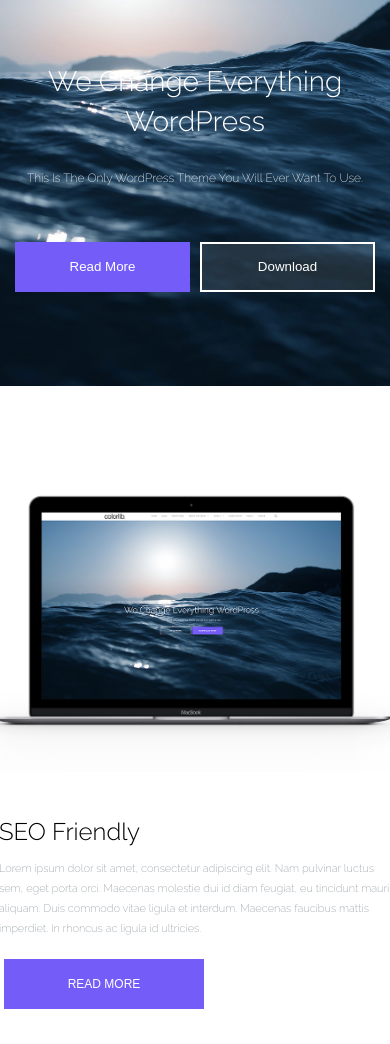
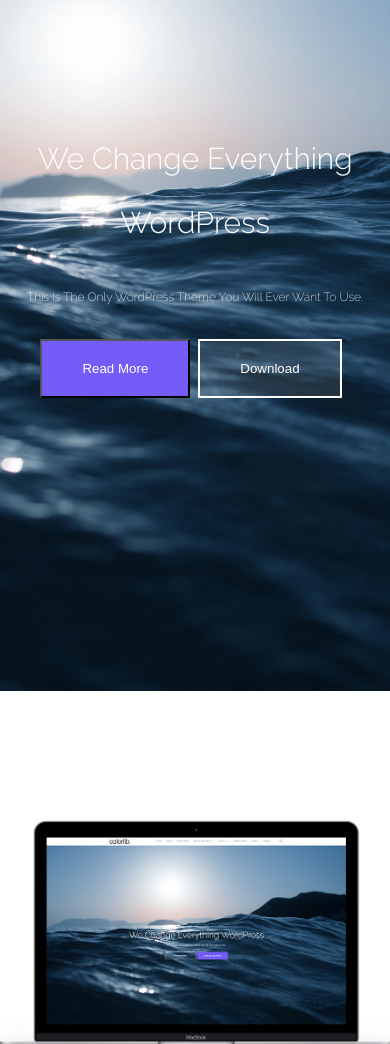
Before and after one commit to Procoderrs/ShapelyDemo, a plain HTML site: page index.html in a window 390 px wide. Shown: the part 215-1259 px from the top of the page. Drawn offline with Linux system fonts and the light colour scheme.

Commit message:
fixLayout

```diff
--- a/assets/css/section.css
+++ b/assets/css/section.css
@@ -1,3 +1,7 @@
+/* * {
+	border: 1px solid red;
+} */
+
 #section1 {
 	background-image: url("../images/shapelydemo.jpg");
 	background-attachment: fixed;
@@ -15,8 +19,6 @@
 	flex-direction: column;
 	align-items: center;
 	text-align: center;
-	width: 700px;
-	height: 300px;
 }
 
 .heading h1 {
@@ -25,9 +27,10 @@
 	line-height: 64px;
 	color: white;
 	text-transform: capitalize;
-	height: 150px;
-	width: 700px;
-	margin-top: -20px;
+
+	padding-right: 80px;
+	padding-left: 80px;
+	padding-top: 20px;
 	text-align: center;
 	border: none;
 }
@@ -38,14 +41,13 @@
 	color: white;
 	font-weight: 400;
 	text-transform: capitalize;
-	height: 50px;
-	width: 500px;
+
 	border: none;
 	margin-top: -20px;
 }
 
 .btns {
-	margin-top: 20px;
+	margin-top: 10px;
 }
 .purple {
 	background-color: #745cf9;
@@ -53,18 +55,23 @@
 	text-align: center;
 	margin-top: 13px 26px;
 	margin: 0px 8px 24px 0px;
-	height: 53px;
-	width: 200px;
-	border: none;
+	padding-top: 10px;
+	padding-bottom: 10px;
+	padding-left: 30px;
+	padding-right: 30px;
 }
 .white {
 	background-color: rgba(255, 255, 255, 0.1);
 	color: white;
-	text-align: center;
 	margin-top: 13px 26px;
 	margin: 0px 8px 24px 0px;
-	height: 53px;
-	width: 200px;
+	padding-top: 10px;
+	padding-bottom: 10px;
+	padding-left: 30px;
+	padding-right: 30px;
+
+	text-align: center;
+
 	border: 2px solid white;
 }
 .purple:hover {
@@ -81,7 +88,6 @@
 	background-color: white;
 	background-attachment: fixed;
 
-	height: 100vh;
 	width: 100%;
 	display: flex;
 	justify-content: center;
@@ -92,6 +98,7 @@
 	display: flex;
 	flex-direction: row;
 	justify-content: center;
+	padding: 80px 0;
 }
 
 .headings img {
@@ -105,8 +112,7 @@
 	flex-direction: column;
 	justify-content: flex-start; /* Aligns text at the top */
 	align-items: flex-start;
-	height: 390px;
-	width: 360px;
+
 	padding: 15px;
 	margin-top: 40px;
 }
@@ -115,6 +121,7 @@
 	font-size: 30px;
 	font-weight: 300;
 	text-align: center;
+	padding: 10px;
 	margin-top: 40px;
 }
 
@@ -124,14 +131,20 @@
 	color: #8c979e;
 	font-weight: 200;
 	line-height: 25px;
+	padding-left: 10px;
+	padding-right: 10px;
+	padding-top: 10px;
+	padding-bottom: 10px;
 }
 
 .text-container .read-more-btn {
 	background-color: #745cf9;
-	width: 200px;
-	height: 50px;
+	padding-left: 30px;
+	padding-right: 30px;
+	padding-top: 20px;
+	padding-bottom: 20px;
 	color: white;
-	margin-top: 30px;
+	margin-top: 20px;
 	border: none;
 	font-size: 12px;
 }
@@ -187,7 +200,6 @@
 	}
 
 	#section2 {
-		height: 80vh;
 		width: 100%;
 		display: flex;
 		justify-content: center;
@@ -199,10 +211,12 @@
 		justify-content: center;
 		align-items: center;
 
-		height: 320px;
+		padding: 80px 0;
+		/* height: 320px;
 		width: 750px;
-		margin: 0 auto;
+		margin: 0 auto; */
 	}
+
 	.flexbox2 {
 		margin-top: 0;
 	}
@@ -223,37 +237,42 @@
 	}
 }
 
-@media (max-width: 767px) {
+@media (max-width: 768px) {
 	.header {
 		display: none;
 	}
 	#section1 {
-		max-height: 539px;
-		max-width: 768px;
+		max-width: 100%;
+		overflow-x: hidden;
 	}
-
+	.heading {
+		display: flex;
+		flex-direction: column;
+		align-items: center;
+		text-align: center;
+		margin-top: -10px;
+	}
 	.heading h1 {
-		font-size: 22px;
-		line-height: 40px;
+		font-size: 45px;
 		font-weight: 300;
 	}
 
 	.heading p {
 		font-size: 14px;
-		line-height: 24px;
-		font-weight: 400;
+		font-weight: 300;
 		color: white;
-		margin: 24px 0 32px 0;
+		margin-top: 10px;
+		/* 		border: 2px solid red;
+ */
 	}
 
 	.btns {
 		display: flex;
-		gap: 10px;
 	}
 
 	#section2 {
-		width: 760px;
-		height: auto;
+		max-width: 100%;
+		overflow-x: hidden;
 
 		display: flex;
 		justify-content: center;
@@ -261,49 +280,45 @@
 	}
 	.headings {
 		display: flex;
-		flex-direction: column;
+		flex-direction: row;
 		justify-content: center;
-		align-items: flex-start;
+		align-items: center;
 
-		height: 932px;
-		width: 767px;
-	}
-	/* .flexbox2 {
+		/* .flexbox2 {
 		padding: 40px;
 	} */
+	}
 	.headings img {
-		max-width: 737px;
-		height: 510px;
+		width: 300px;
+		height: 250px;
+		padding: 20px;
+		margin-left: 10px;
+
+		/* 		border: 2px solid red;
+ */
 	}
 	.text-container {
 		display: flex;
 		flex-direction: column;
 		justify-content: flex-start;
-		align-items: flex-start;
-		height: 235px;
-		width: 737px;
+
+		margin-right: 10px;
+		padding: 20px;
 	}
 	.text-container h3 {
 		font-size: 24px;
-		height: 32px;
-		width: 737px;
-		margin: 0px 15px;
 
-		text-align: start;
-		margin-right: 20px;
 		margin-top: 10px;
 	}
 	.text-container p {
 		margin-top: 10px;
 		line-height: 20px;
-		font-size: 11px;
-		margin-right: 15px;
-		margin-left: 15px;
+		font-size: 10px;
+		padding: 10px;
 	}
 	.text-container .read-more-btn {
 		margin-bottom: 20px;
-		margin-left: 15px;
-		margin-top: 40px;
+		margin-top: 20px;
 	}
 	.read-more-btn:hover {
 		background-color: #8572f1;
@@ -315,49 +330,54 @@
 		display: none;
 	}
 	#section1 {
-		width: 100%;
-		max-width: 425px;
-		height: 598px;
+		max-width: 100%;
+		/* max-width: 425px; */
+
 		overflow-x: hidden;
 	}
 	.heading {
-		width: 502px;
-		height: 237px;
 		display: flex;
 		align-items: center;
 		justify-content: center;
-		margin-top: 60px;
 	}
 	.heading h1 {
-		margin-top: 60px;
-		height: 472x;
-		width: 300px;
-		font-size: 28px;
+		font-size: 30px;
 		font-weight: 300;
+		padding: 20px;
+		/* 		border: 2px solid red;
+ */
 	}
 	.heading p {
-		width: 400px;
-		height: 50px;
+		margin-top: -10px;
 		font-size: 12px;
 		font-weight: 200;
 	}
 	.purple {
-		margin: 0;
-		padding: 0;
-		width: 175px;
-		height: 50px;
+		background-color: #745cf9;
+		color: white;
+		text-align: center;
+		margin-top: 13px 26px;
+		margin: 0px 8px 24px 0px;
+		padding-top: 20px;
+		padding-bottom: 20px;
+		padding-left: 40px;
+		padding-right: 40px;
 	}
 	.white {
-		margin: 0;
-		padding: 0;
-		width: 175px;
-		height: 50px;
+		background-color: rgba(255, 255, 255, 0.1);
+		color: white;
+		text-align: center;
+		margin-top: 13px 26px;
+		margin: 0px 8px 24px 0px;
+		padding-top: 20px;
+		padding-bottom: 20px;
+		padding-left: 40px;
+		padding-right: 40px;
 	}
 
 	#section2 {
-		width: 100%;
-		max-width: 425px;
-		height: 751px;
+		max-width: 100%;
+
 		overflow-x: hidden;
 
 		display: flex;
@@ -370,17 +390,16 @@
 		flex-direction: column;
 		justify-content: flex-start;
 		align-items: flex-start;
-		height: 932px;
-		width: 100%;
 	}
 	.headings img {
 		width: 442px;
 		height: 306px;
-		margin-top: 150px;
+		padding: 20px;
+		/* 		border: 2px solid red;
+ */
 	}
 	.text-container {
-		width: 400px;
-		height: 261px;
+		padding-right: 50px;
 	}
 
 	.text-container h3 {
@@ -396,14 +415,11 @@
 }
 
 @media (max-width: 375px) {
-	.headings img {
+	/* .headings img {
 		width: 386px;
 		height: 267px;
 		padding-left: 10px;
-	}
-	.text-container {
-		margin-left: 10px;
-	}
+	} */
 
 	#section2 {
 		width: 100%;
@@ -434,7 +450,6 @@
 		justify-content: center;
 		height: 262px;
 		width: 395px;
-		margin-top: -20px;
 	}
 
 	.text-container h3 {
--- a/index.html
+++ b/index.html
@@ -111,7 +111,7 @@
 	<section class="section" id="section1">
 		<div class="container">
 			<div class="heading">
-				<h1>We Change Everything wordPress</h1>
+				<h1>We Change Everything  <br>wordPress</h1>
 
 					<p>This is the only WordPress theme you will ever want to use.</p>
 					<div class="btns">
```
